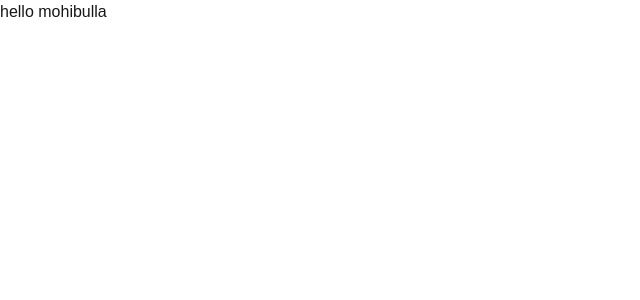
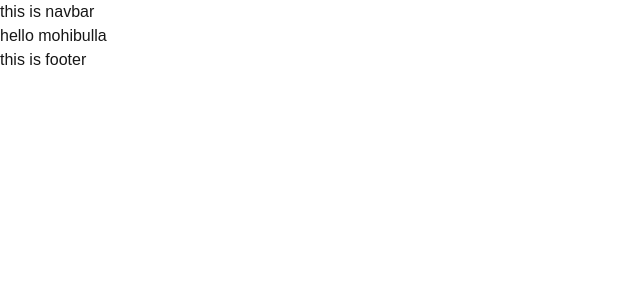
Before and after one commit to safimiazi/software_company_website, a Next.js app: page / in a window 1280 px wide. Shown: the top 300 px of the page, without its empty margins (0-640 px from the left). Built offline with nearby package versions, Linux system fonts and the light colour scheme.

Commit message:
demo navbar added

```diff
--- a/src/app/layout.tsx
+++ b/src/app/layout.tsx
@@ -1,16 +1,8 @@
 import type { Metadata } from "next";
 import { Geist, Geist_Mono } from "next/font/google";
 import "./globals.css";
-
-const geistSans = Geist({
-  variable: "--font-geist-sans",
-  subsets: ["latin"],
-});
-
-const geistMono = Geist_Mono({
-  variable: "--font-geist-mono",
-  subsets: ["latin"],
-});
+import Navbar from "@/components/shared/Navbar";
+import Footer from "@/components/shared/Footer";
 
 export const metadata: Metadata = {
   title: "Software Company",
@@ -24,10 +16,10 @@ export default function RootLayout({
 }>) {
   return (
     <html lang="en">
-      <body
-        className={`${geistSans.variable} ${geistMono.variable} antialiased`}
-      >
+      <body>
+        <Navbar />
         {children}
+        <Footer />
       </body>
     </html>
   );
--- /dev/null
+++ b/src/components/shared/Footer.tsx
@@ -0,0 +1,11 @@
+import React from 'react';
+
+const Footer = () => {
+    return (
+        <div>
+            this is footer
+        </div>
+    );
+};
+
+export default Footer;
--- /dev/null
+++ b/src/components/shared/Navbar.tsx
@@ -0,0 +1,11 @@
+import React from 'react';
+
+const Navbar = () => {
+    return (
+        <div>
+           this is navbar
+        </div>
+    );
+};
+
+export default Navbar;
```
